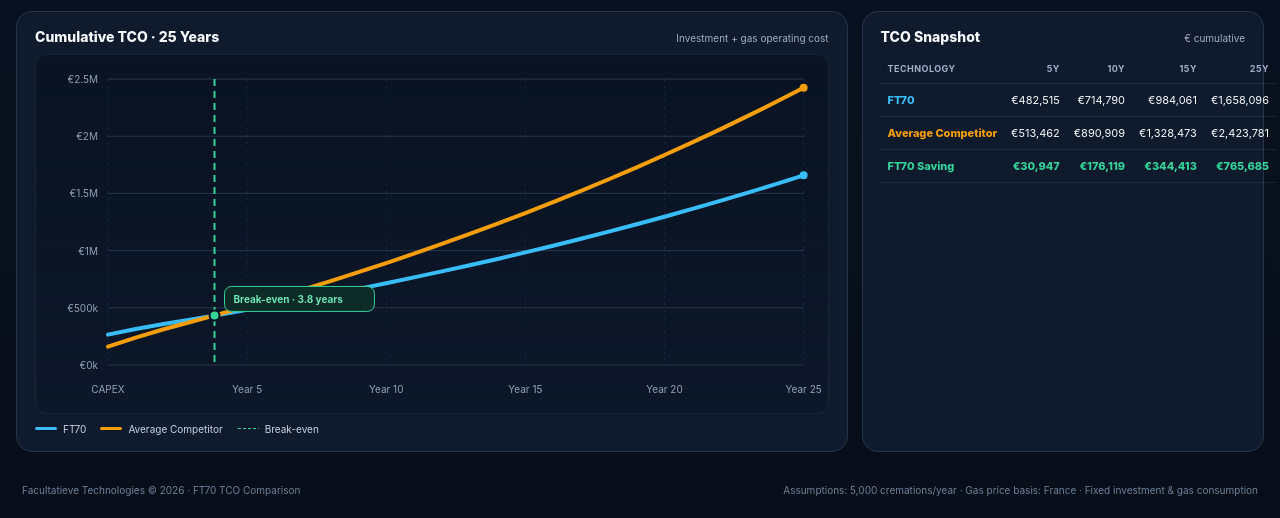
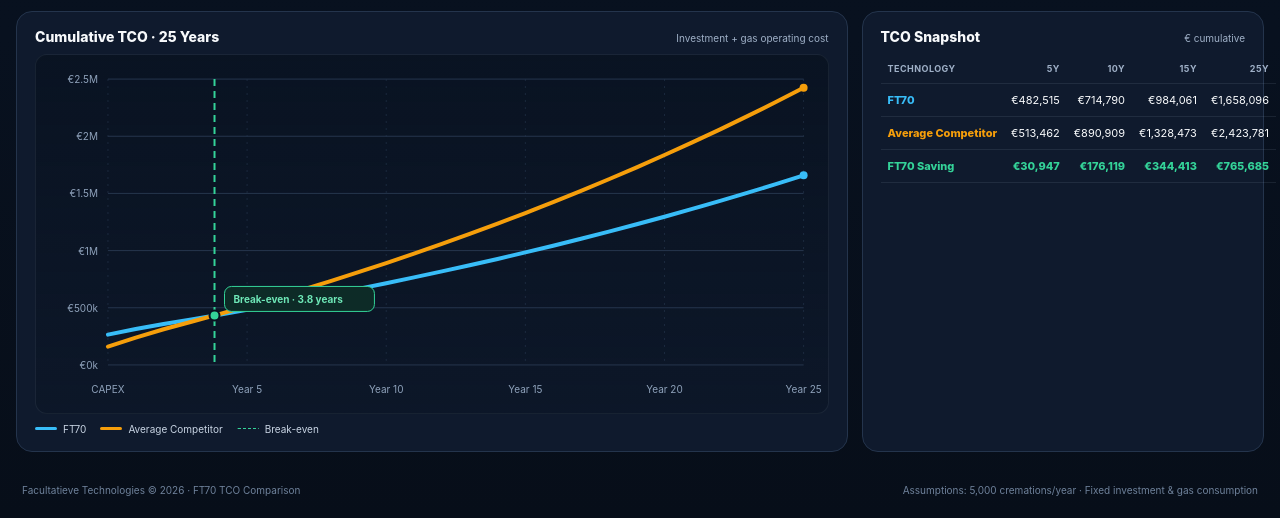
Before and after one commit to FT-TCO-APP/FT70-TCO-comparison, a plain HTML site: page index.html in a window 1280 px wide. Shown: the part 554-1072 px from the top of the page. Drawn offline with Linux system fonts and the light colour scheme.

Commit message:
Add files via upload

```diff
--- a/index.html
+++ b/index.html
@@ -451,7 +451,7 @@
 
   <footer>
     <span>Facultatieve Technologies © 2026 · FT70 TCO Comparison</span>
-    <span>Assumptions: 5,000 cremations/year · Gas price basis: France · Fixed investment &amp; gas consumption</span>
+    <span>Assumptions: 5,000 cremations/year · Fixed investment &amp; gas consumption</span>
   </footer>
 
   <script>
```
